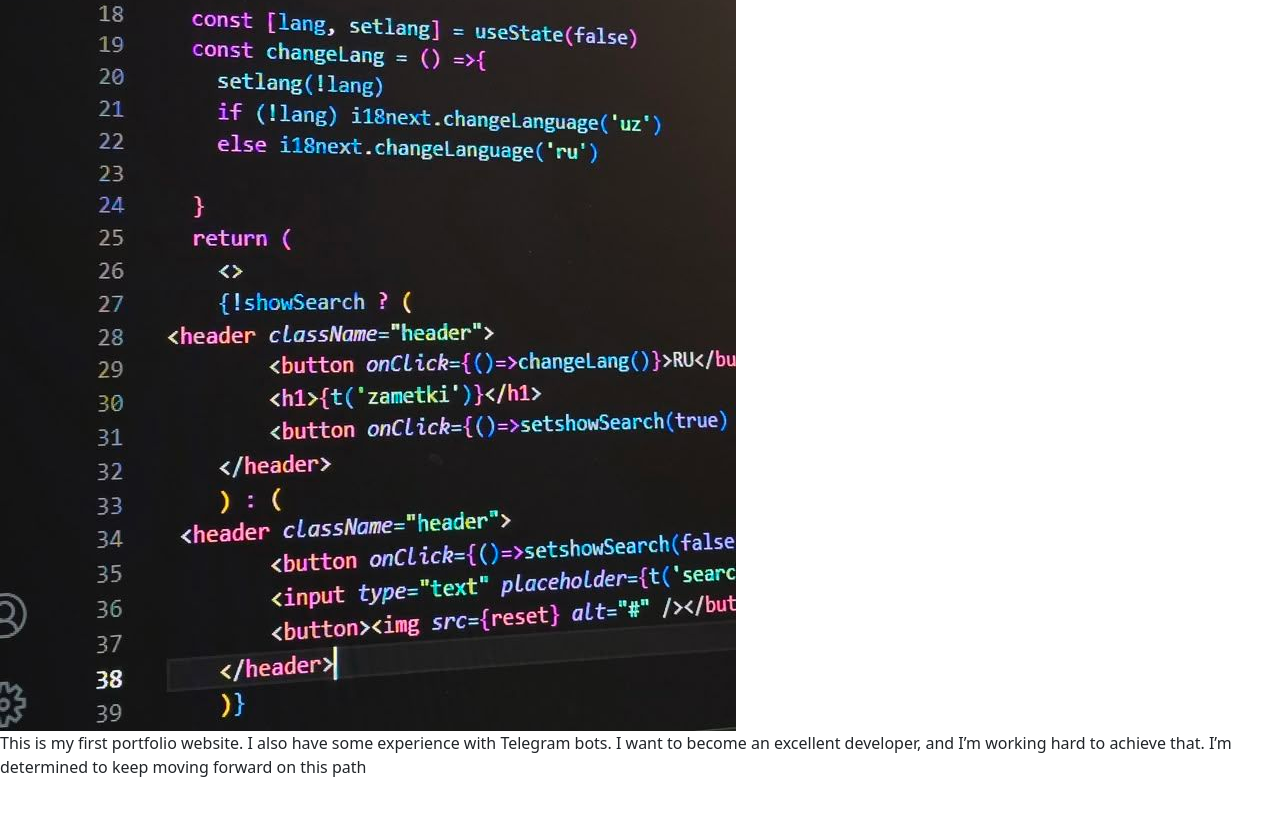
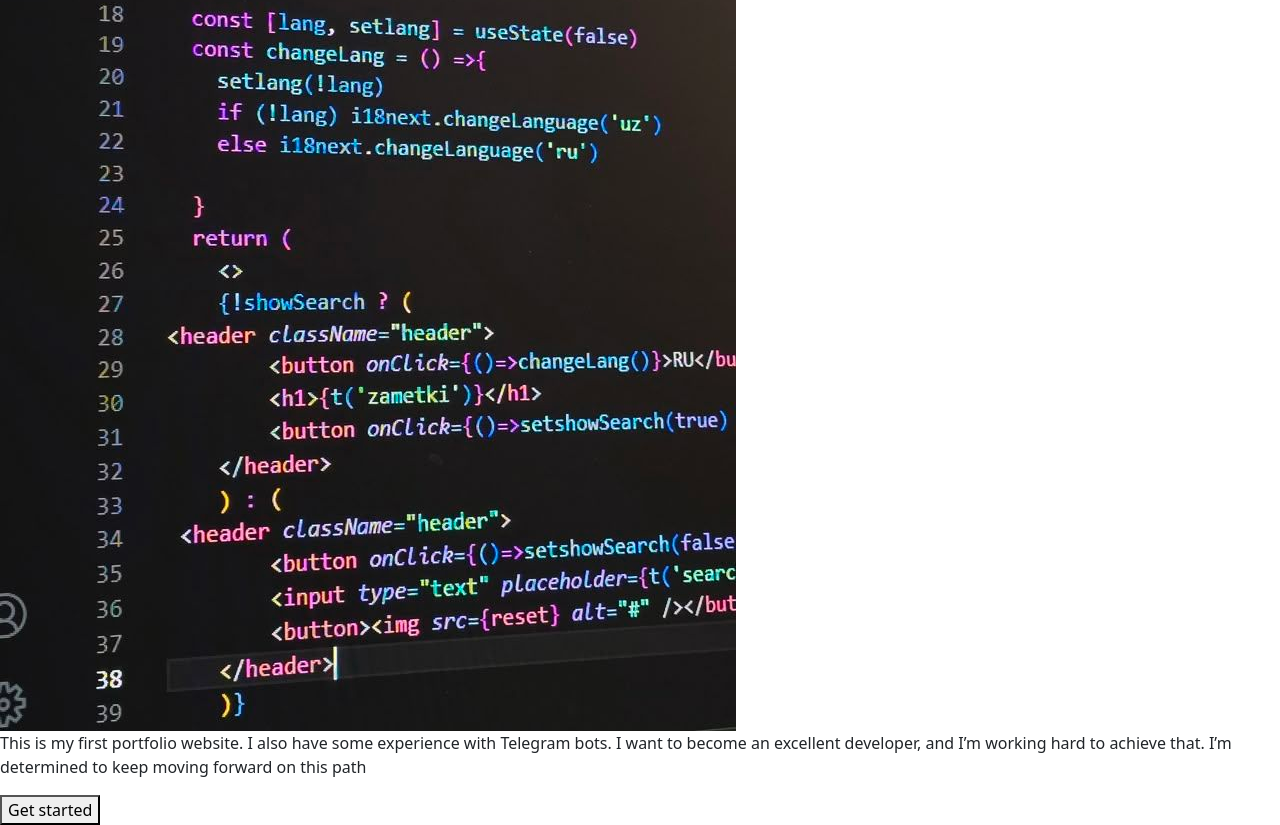
Before and after one commit to raximov0099/PortfolioSaytim, a plain HTML site: page index.html in a window 1280 px wide. Shown: the part 881-1706 px from the top of the page. Before the commit the page ends 1676 px from the top, so only its background shows below. Drawn offline with nearby package versions, Linux system fonts and the light colour scheme.

Commit message:
button qo'shdim

```diff
--- a/index.html
+++ b/index.html
@@ -57,6 +57,7 @@
 <section class="section">
  <img src="./dastur.jpg "alt="dastur rasmi" class="rasm">
  <p class="matn">This is my first portfolio website. I also have some experience with Telegram bots. I want to become an excellent developer, and I’m working hard to achieve that. I’m determined to keep moving forward on this path</p>
+    <button class="tugma">Get started</button>
 </section>
 
   <script src="https://cdn.jsdelivr.net/npm/bootstrap@5.1.3/dist/js/bootstrap.bundle.min.js" integrity="sha384-ka7Sk0Gln4gmtz2MlQnikT1wXgYsOg+OMhuP+IlRH9sENBO0LRn5q+8nbTov4+1p" crossorigin="anonymous"></script>
```
